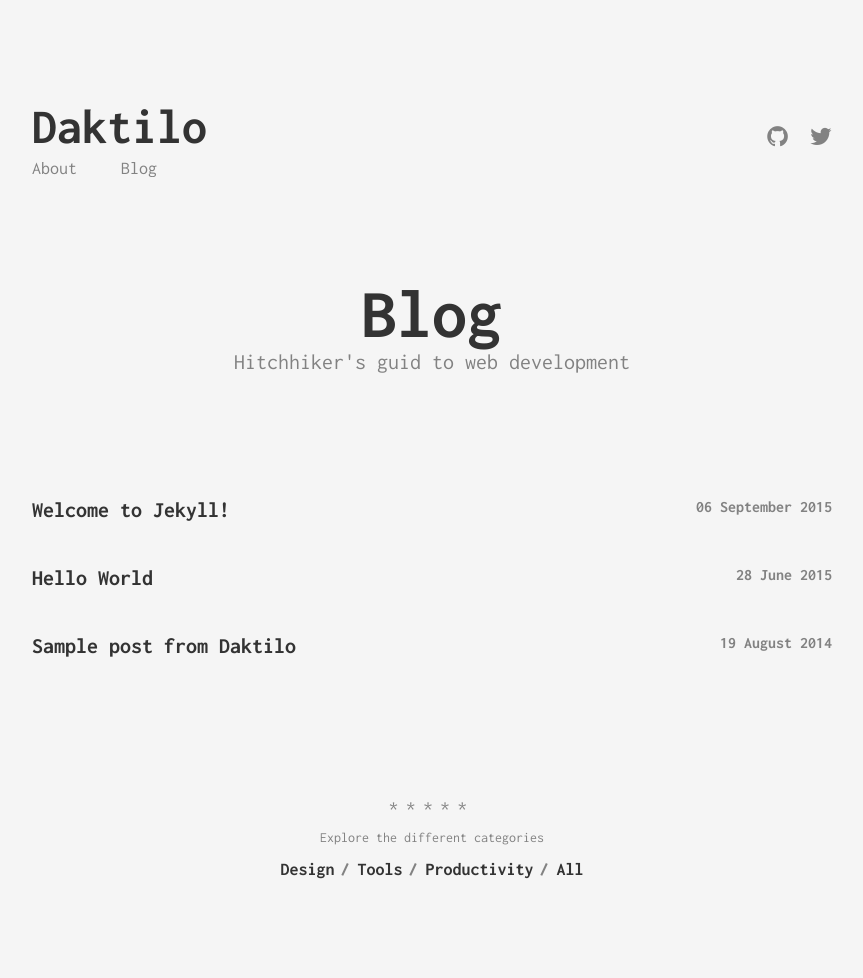
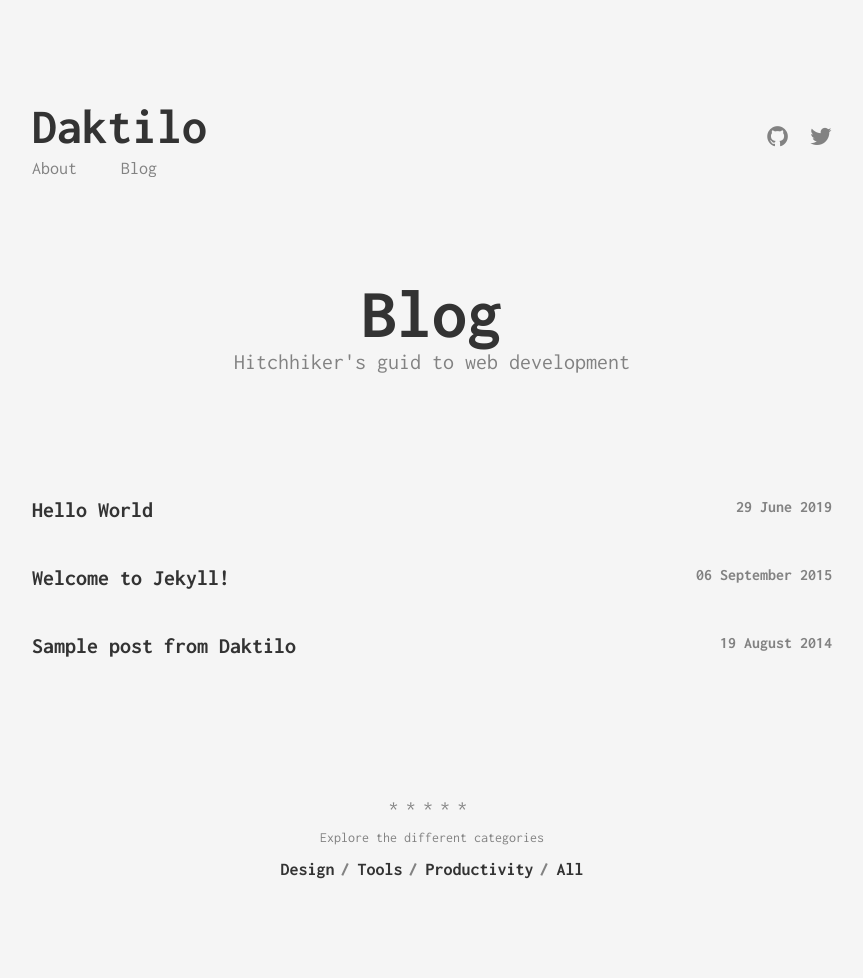
Before and after one commit to kronik3r/daktilo, a Jekyll site: the page built from index.html, in a window 1280 px wide. Shown: the whole page, without its empty margins (208-1071 px from the left). Built offline with Jekyll 4.4.1, drawn with Linux system fonts in a browser that asks for light colours.

Commit message:
Change Hello World metadata

```diff
--- a/_posts/2019-06-28-hello-world.markdown
+++ b/_posts/2019-06-28-hello-world.markdown
@@ -2,7 +2,7 @@
 layout: post
 title: Hello World
 subtitle: Feel home!
-date: '2015-06-28 20:50'
+date: '2019-06-29 16:40'
 categories:
   - design
   - tool
```
